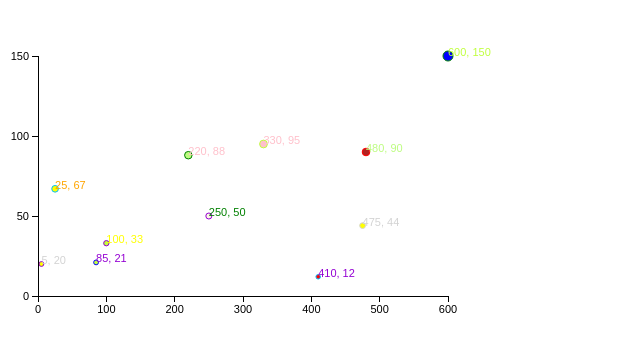
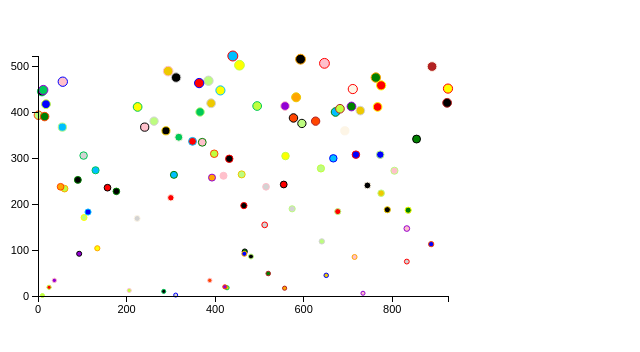
Before and after one commit to jzoller/d3_tut, a plain HTML site: page index.html in a window 1280 px wide. Shown: the whole page, without its empty margins (0-640 px from the left). Drawn offline with Linux system fonts and the light colour scheme.

Commit message:
made data random and added more colors

```diff
--- a/index.html
+++ b/index.html
@@ -21,22 +21,23 @@
                 d3.rgb("#C0FF3E"), //olivedrab 1
                 d3.rgb(0, 191, 255), //deepskyblue1
                 d3.rgb("#9400D3"), //darkviolet
-                d3.rgb("#D3D3D3") //lightgrey
+                d3.rgb("#D3D3D3"), //lightgrey
+                d3.rgb("#EEC900"), //gold 2
+                d3.rgb("#FF4500"), //orangered
+                d3.rgb("#00C957"), //emeraldgreen
+                d3.rgb("36648B"), //steelblue4
+                d3.rgb(0, 0, 0) //black
                 ];
-            var dataset = [
-                [5, 20],
-                [480, 90],
-                [250, 50],
-                [100, 33],
-                [330, 95],
-                [410, 12],
-                [475, 44],
-                [25, 67],
-                [85, 21],
-                [220, 88],
-                [600, 150]
-            ];
-
+            var dataset = [];
+            var numDataPoints = 100;
+            var xRange = Math.random() * 1000;
+            var yRange = Math.random() * 1000;
+            for(var i = 0; i < numDataPoints; i++) {
+                dataset.push([
+                        Math.round(Math.random() * xRange),
+                        Math.round(Math.random() * yRange)
+                    ]);
+            }
             var w = 500;
             var h = 300;
             var barPadding = 1;
@@ -83,22 +84,6 @@
                 .attr("stroke", randomColor)
                 .attr("fill", randomColor)
                 .attr("stroke-width", 1);
-            svg.selectAll("text")
-                .data(dataset)
-                .enter()
-                .append("text")
-                .text(function(d) {
-                    return d[0] + ", " + d[1];
-                })
-                .attr("x", function(d) {
-                    return xScale(d[0]);
-                })
-                .attr("y", function(d) {
-                    return yScale(d[1]);
-                })
-                .attr("font-family", "sans-serif")
-                .attr("font-size", "11px")
-                .attr("fill", randomColor);
             svg.append("g")
                 .attr("transform", "translate(0, " + (h - padding) + ")")
                 .attr("class", "axis")
```
